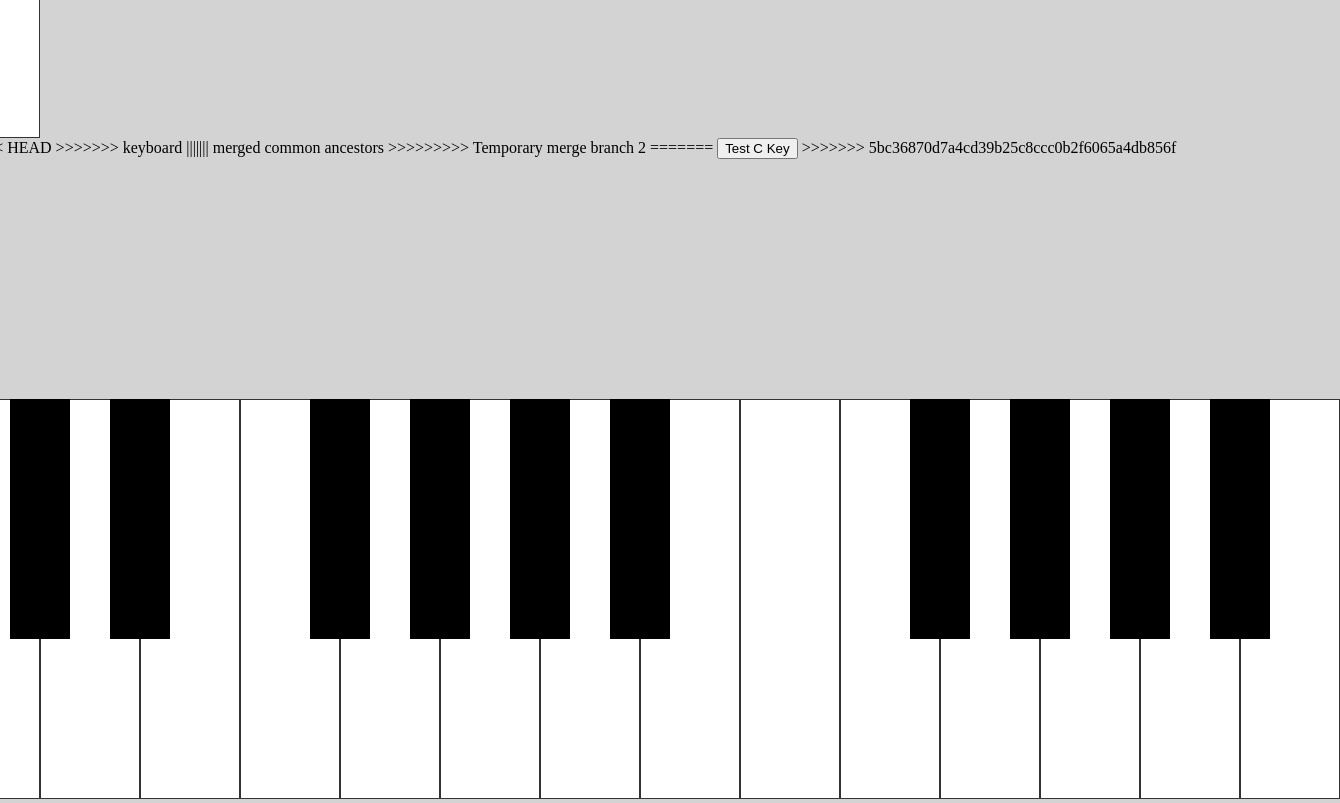
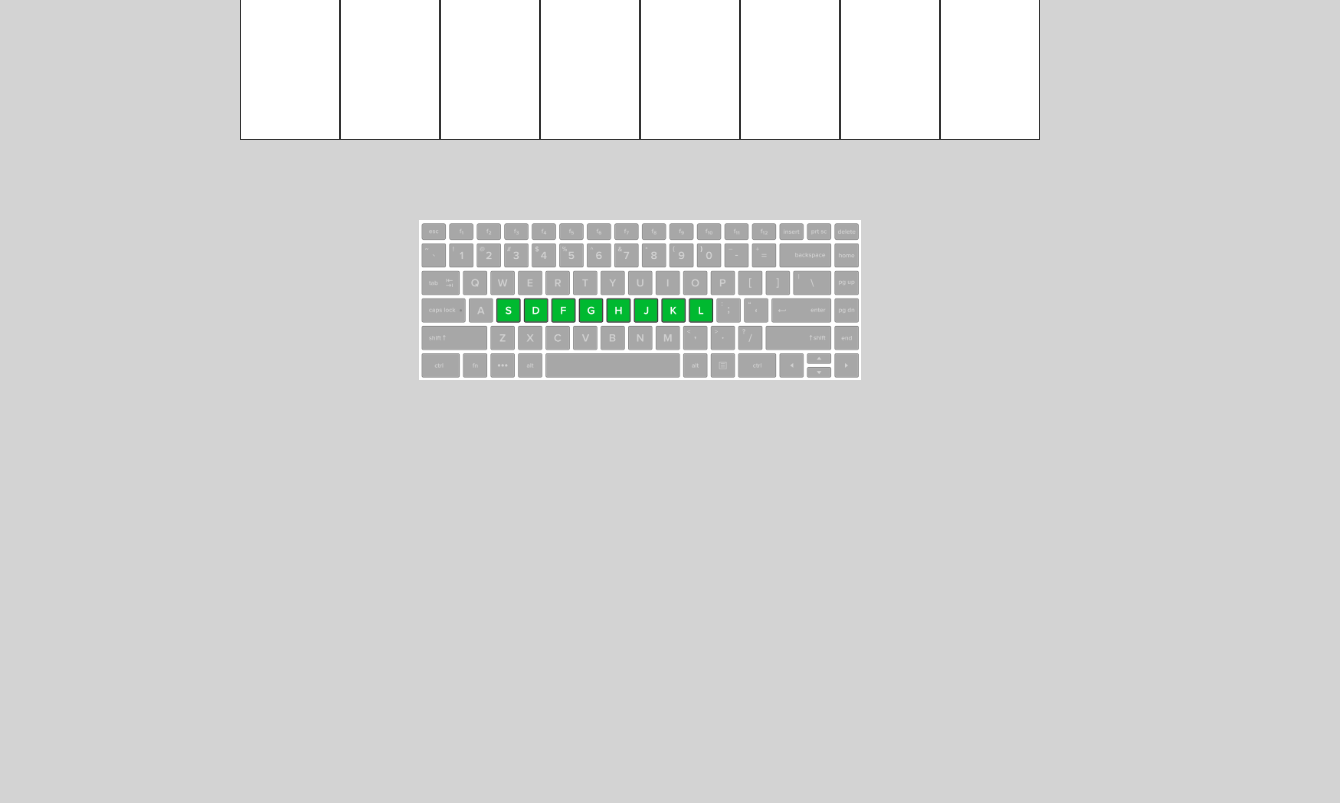
Before and after one commit to mako-hammerhead-2022/the-alicia-keys, a website: page index.html in a window 1280 px wide. Shown: the part 340-1143 px from the top of the page, 1340 px wide, since content can reach past the window. After the commit the page ends 800 px from the top, so only its background shows below. Drawn offline with Linux system fonts and the light colour scheme.

Commit message:
fixed keyboard index/styles

```diff
--- a/index.html
+++ b/index.html
@@ -13,39 +13,6 @@
 <div class="card">
   <div class="keyboard-div">
   <div class="keys">
-    <div class="white" id="c"></div>
-    <div class="black" id="c-sharp"></div>
-
-<<<<<<< HEAD
-<<<<<<< HEAD
-<<<<<<< HEAD
-<button id="test-button" onclick="changeColor(e)">Test C Key</button>
-||||||| 0e9db41
-<!-- <button id="test-button" onclick="playNote(e)">Test C Key</button> -->
-=======
-||||||| merged common ancestors
-<<<<<<<<< Temporary merge branch 1
-<button id="test-button" onclick="changeColor(e)">Test C Key</button>
-||||||||| 0e9db41
-<!-- <button id="test-button" onclick="playNote(e)">Test C Key</button> -->
-=========
-=======
->>>>>>> 5bc36870d7a4cd39b25c8ccc0b2f6065a4db856f
-||||||| 5bc3687
-=======
-<!-- <button id="test-button" onclick="changeColor(event)">Test C Key</button> -->
->>>>>>> a02ffe4660c1c4a1e48daa2c6581f91ba3973c17
-    <div class="white" id="d"></div>
-<<<<<<< HEAD
->>>>>>> keyboard
-||||||| merged common ancestors
->>>>>>>>> Temporary merge branch 2
-=======
-    <button id="test-button" onclick="changeColor(e)">Test C Key</button>
->>>>>>> 5bc36870d7a4cd39b25c8ccc0b2f6065a4db856f
-
-    <div class="black" id="d-sharp"></div>
-
 
 <!-- Putting black keys for styling purposes (for now) -->
 <div class="pianoKeys">
@@ -77,32 +44,9 @@
   <div class="keys black" id="b-sharp"></div>
 
   <div class="keys white" id="c1"></div>
-
-    <div class="white" id="e"></div>
-
-    <div class="white" id="f"></div>
-
-    <div class="black" id="f-sharp"></div>
-
-    <div class="white" id="g"></div>
-
-    <div class="black" id="g-sharp"></div>
-
-    <div class="white" id="a"></div>
-
-    <div class="black" id="a-sharp"></div>
-
-    <div class="white" id="b"></div>
-
-    <div class="black" id="b-sharp"></div>
-
-    <div class="white" id="c1"></div>
+</div>
 
 
-  </div>
-</div>
-
-=======
   <div class="keyboard-image-div">
     <img class="keyboard-image" src="img/keyboard.png">
   </div>
--- a/styles.css
+++ b/styles.css
@@ -27,7 +27,9 @@ body {
 
 
 .keyboard-image-div{
+  display: flex;
   margin-top: 5rem;
+  justify-content: center;
 }
 
 .keyboard-image {
```
